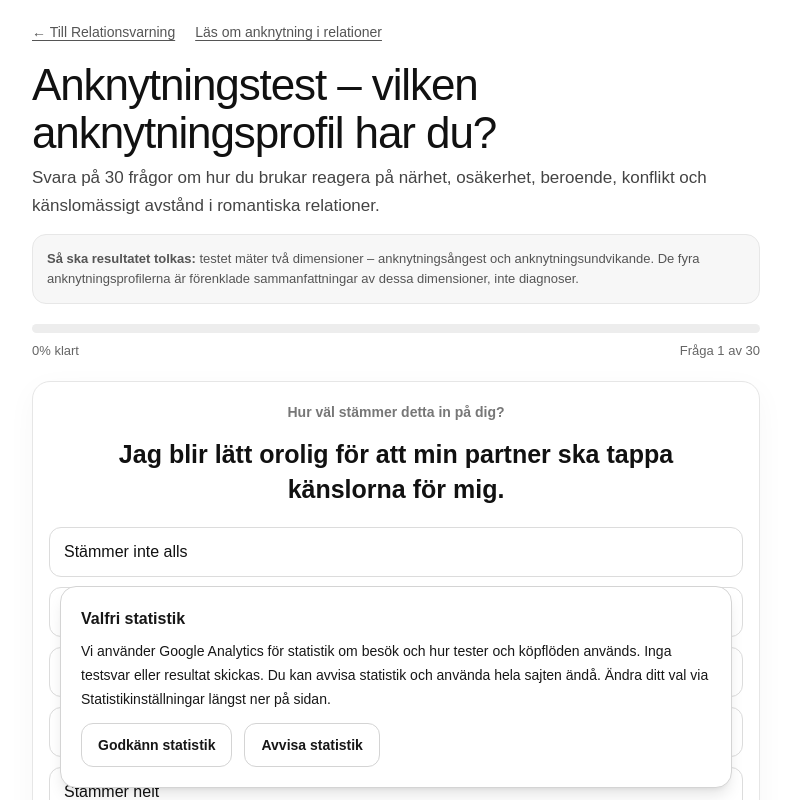
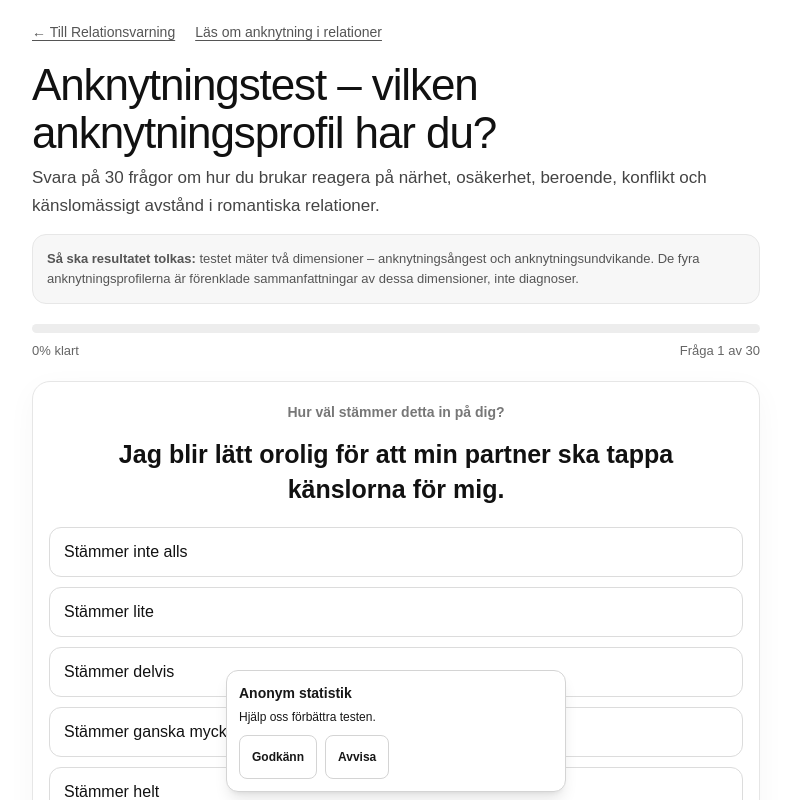
Before and after one commit to rickey88-rgb/relationstest, a Next.js app: page /anknytningstest/test in a window 1280 px wide. Shown: the top 800 px of the page, without its empty margins (244-1035 px from the left). Built offline with nearby package versions, Linux system fonts and the light colour scheme.

Commit message:
text change

```diff
--- a/app/_analytics/AnalyticsProvider.tsx
+++ b/app/_analytics/AnalyticsProvider.tsx
@@ -23,10 +23,10 @@ export default function Analytics() {
   function choose(value: "granted" | "denied") { setConsent(value); setOpen(false); }
   return <>
     {choice === "granted" && <Script id="relationsvarning-ga4" src={`https://www.googletagmanager.com/gtag/js?id=${GA_MEASUREMENT_ID}`} strategy="afterInteractive" onReady={flushEvents} />}
-    {open && <aside aria-label="Statistikinställningar" className="fixed inset-x-3 bottom-3 z-50 mx-auto max-w-2xl rounded-2xl border border-neutral-300 bg-white p-4 text-neutral-900 shadow-lg sm:p-5">
-      <h2 className="text-base font-semibold">Valfri statistik</h2>
-      <p className="mt-2 text-sm leading-6">Vi använder Google Analytics för statistik om besök och hur tester och köpflöden används. Inga testsvar eller resultat skickas. Du kan avvisa statistik och använda hela sajten ändå. Ändra ditt val via Statistikinställningar längst ner på sidan.</p>
-      <div className="mt-3 flex flex-wrap gap-3"><button type="button" onClick={() => choose("granted")} className="min-h-11 rounded-xl border border-neutral-300 px-4 py-2 text-sm font-semibold hover:bg-neutral-100 focus-visible:outline-2 focus-visible:outline-offset-2">Godkänn statistik</button><button type="button" onClick={() => choose("denied")} className="min-h-11 rounded-xl border border-neutral-300 px-4 py-2 text-sm font-semibold hover:bg-neutral-100 focus-visible:outline-2 focus-visible:outline-offset-2">Avvisa statistik</button>{choice !== "unknown" && <button type="button" onClick={() => setOpen(false)} className="min-h-11 px-3 py-2 text-sm underline underline-offset-4">Stäng</button>}</div>
+    {open && <aside aria-label="Statistikinställningar" className="fixed inset-x-2 bottom-2 z-50 mx-auto max-w-[340px] rounded-xl border border-neutral-300 bg-white p-3 text-neutral-900 shadow-lg">
+      <h2 className="text-sm font-semibold">Anonym statistik</h2>
+      <p className="mt-1 text-xs leading-5">Hjälp oss förbättra testen.</p>
+      <div className="mt-2 flex flex-wrap gap-2"><button type="button" onClick={() => choose("granted")} className="min-h-11 rounded-lg border border-neutral-300 px-3 py-2 text-xs font-semibold hover:bg-neutral-100 focus-visible:outline-2 focus-visible:outline-offset-2">Godkänn</button><button type="button" onClick={() => choose("denied")} className="min-h-11 rounded-lg border border-neutral-300 px-3 py-2 text-xs font-semibold hover:bg-neutral-100 focus-visible:outline-2 focus-visible:outline-offset-2">Avvisa</button>{choice !== "unknown" && <button type="button" onClick={() => setOpen(false)} className="min-h-11 px-2 py-2 text-xs underline underline-offset-4">Stäng</button>}</div>
     </aside>}
   </>;
 }
```
